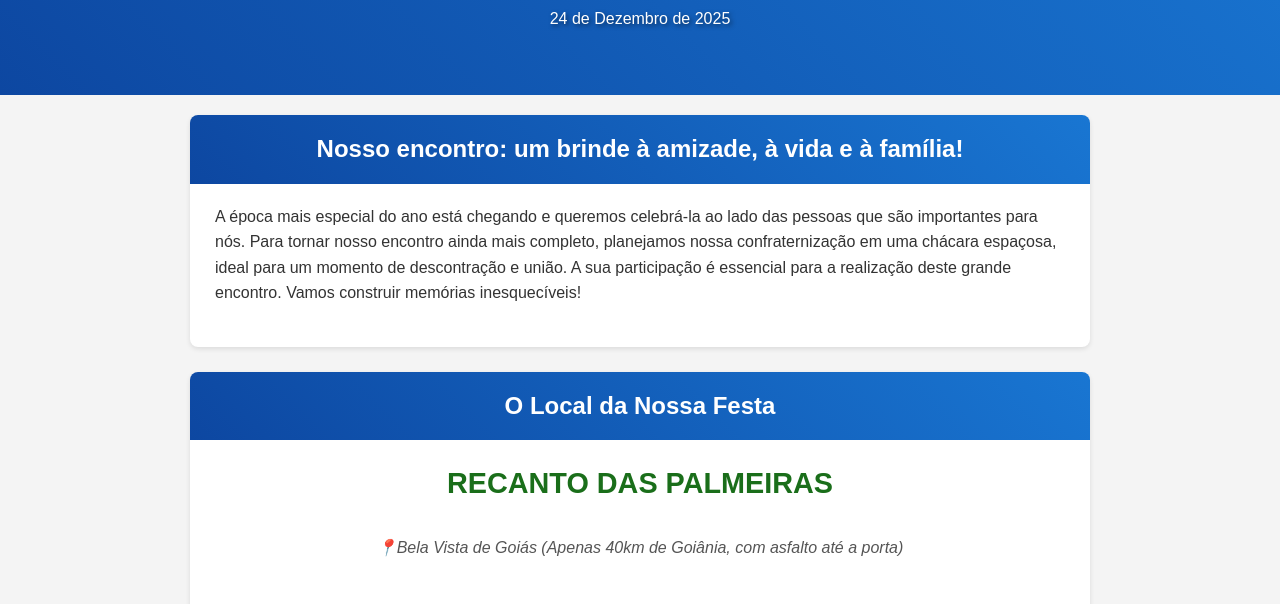
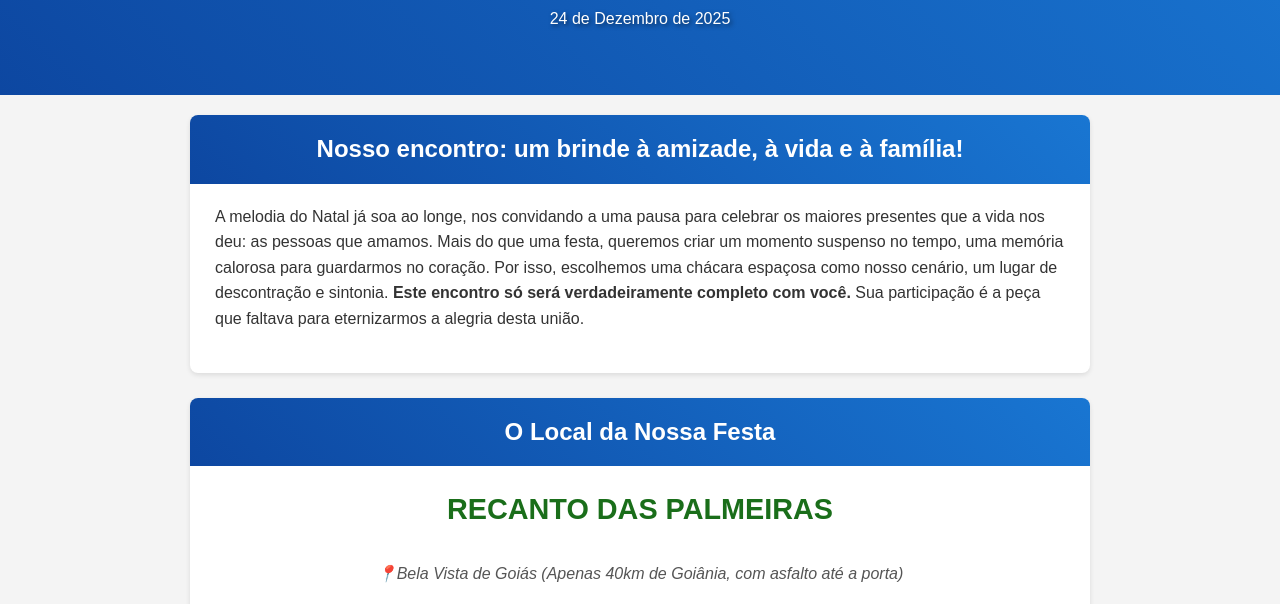
Before and after one commit to marco-egito/psimarco, a website: page index.html in a window 1280 px wide. Shown: the part 160-764 px from the top of the page. Drawn offline with Linux system fonts and the light colour scheme; no server answers.

Commit message:
Update index.html

```diff
--- a/index.html
+++ b/index.html
@@ -19,7 +19,7 @@
         <section id="intro">
             <h2>Nosso encontro: um brinde à amizade, à vida e à família!</h2>
             <p>
-                A época mais especial do ano está chegando e queremos celebrá-la ao lado das pessoas que são importantes para nós. Para tornar nosso encontro ainda mais completo, planejamos nossa confraternização em uma chácara espaçosa, ideal para um momento de descontração e união. A sua participação é essencial para a realização deste grande encontro. Vamos construir memórias inesquecíveis!
+                A melodia do Natal já soa ao longe, nos convidando a uma pausa para celebrar os maiores presentes que a vida nos deu: as pessoas que amamos. Mais do que uma festa, queremos criar um momento suspenso no tempo, uma memória calorosa para guardarmos no coração. Por isso, escolhemos uma chácara espaçosa como nosso cenário, um lugar de descontração e sintonia. <strong>Este encontro só será verdadeiramente completo com você.</strong> Sua participação é a peça que faltava para eternizarmos a alegria desta união.
             </p>
         </section>
 
```
